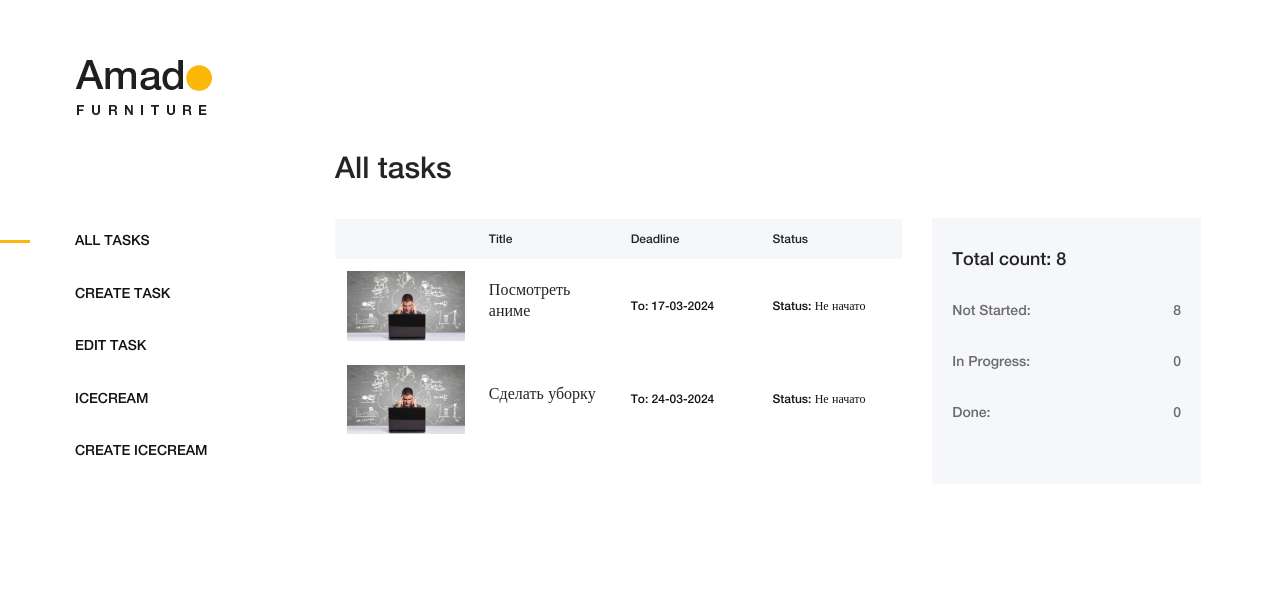
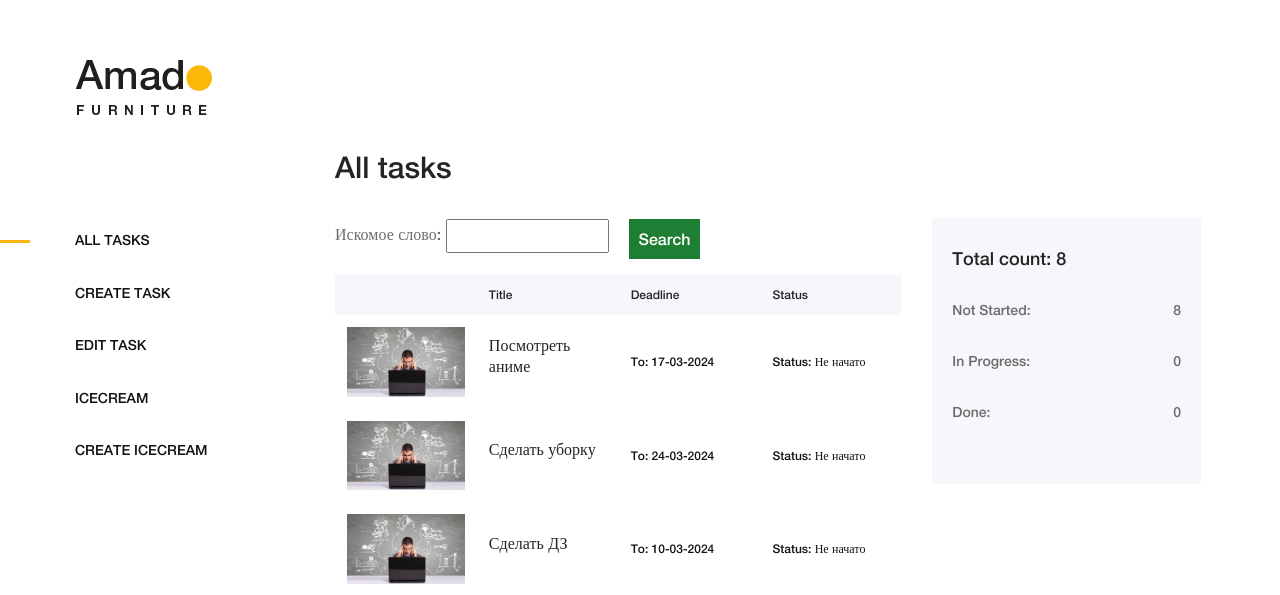
Before and after one commit to BakiyevaV/Django_HW, a Django app: page / in a window 1280 px wide. Shown: the top 595 px of the page. Run offline with Django 5.2, Linux system fonts and the light colour scheme; data comes from the database, SQL or seed files in the repository; both versions use the stored data as it was after the commit; some libraries are stand-ins or nearby versions.

Commit message:
Added hw for 16Feb

```diff
--- a/TaskBoard/forms.py
+++ b/TaskBoard/forms.py
@@ -63,8 +63,8 @@ class IcecreamForm(ModelForm):
         self.fields['weight'].validators.append(validate_weight)
 
 
-# class CaptchaTestForm(Form):
-#     captcha = CaptchaField()
+class CaptchaTestForm(Form):
+    captcha = CaptchaField()
 
 
 # class UserForm(ModelForm):
@@ -76,3 +76,6 @@ class IcecreamForm(ModelForm):
 #             'password': forms.PasswordInput(),
 #             'birth_date': forms.SelectDateWidget(attrs={'class': 'date-select-class'})
 #         }
+
+class SearchForm(forms.Form):
+    keyword = forms.CharField(max_length=20, label='Искомое слово')
--- a/TaskBoard/views.py
+++ b/TaskBoard/views.py
@@ -4,7 +4,7 @@ from django.core.paginator import Paginator
 from django.db.transaction import atomic
 
 from .models import Tasks, Subscribes, Icecream, LimitedEditionIcecream
-from .forms import TaskForm, StatusForm, IcecreamForm, TaskEditFormset
+from .forms import TaskForm, StatusForm, IcecreamForm, TaskEditFormset, SearchForm, CaptchaTestForm
 from django.views.decorators.http import require_http_methods
 from django.db import transaction
 
@@ -19,11 +19,13 @@ import datetime
 def create_task(request):
     if request.method == 'POST':
         form = TaskForm(request.POST)
-        if form.is_valid():
+        cap_form = CaptchaTestForm(request.POST)
+        if form.is_valid() and cap_form.is_valid():
             form.save()
             return redirect('taskboard:all_tasks')
     else:
         form = TaskForm()
+        cap_form = CaptchaTestForm()
     tasks = Tasks.actions.all()
     total_tasks_count = tasks.count()
     not_started_tasks_count = Tasks.actions.not_started_count()
@@ -33,7 +35,7 @@ def create_task(request):
     context = {'form': form, 'tasks': tasks, 'total_tasks_count': total_tasks_count,
                 'not_started_tasks_count': not_started_tasks_count,
                 'done_tasks_count': done_tasks_count, 'in_process_tasks_count': in_process_tasks_count,
-                'active_page': 'create task', 'title': 'Create new task'}
+                'active_page': 'create task', 'title': 'Create new task', 'cap_form': cap_form}
     return render(request, 'new_task.html', context)
 
     # if request.method == 'POST':
@@ -61,23 +63,68 @@ def create_task(request):
     # return render(request, 'new_task.html', context)
 
 
+# def get_all_tasks(request):
+#     model = Tasks
+#     total_tasks_count = Tasks.actions.count()
+#     not_started_tasks_count = Tasks.actions.not_started_count()
+#     done_tasks_count = Tasks.actions.done_count()
+#     in_process_tasks_count = Tasks.actions.in_progress_count()
+#     if request.method == 'POST':
+#         form = SearchForm(request.POST)
+#         if form.is_valid():
+#             keyword = form.cleaned_data['keyword']
+#             tasks = Tasks.actions.filter(title__icontains=keyword)
+#             paginator = Paginator(tasks, per_page=2, orphans=0)
+#             if 'page' in request.GET:
+#                 page_num = request.GET['page']
+#             else:
+#                 page_num = 1
+#             page = paginator.get_page(page_num)
+#             context = {'form': form, 'tasks': page.object_list, 'page_obj': page, 'total_tasks_count': total_tasks_count,
+#                        'not_started_tasks_count': not_started_tasks_count, 'done_tasks_count': done_tasks_count,
+#                        'in_process_tasks_count': in_process_tasks_count, 'active_page': 'all tasks',
+#                        'title': 'All tasks'}
+#             return render(request, 'index.html', context)
+#
+#     else:
+#         tasks = model.actions.order_by_title_length()
+#         paginator = Paginator(tasks, per_page=2, orphans=0)
+#         form = SearchForm()
+#         if 'page' in request.GET:
+#             page_num = request.GET['page']
+#         else:
+#             page_num = 1
+#         page = paginator.get_page(page_num)
+#         context = {'form': form, 'tasks': page.object_list, 'page_obj': page, 'total_tasks_count': total_tasks_count,
+#                    'not_started_tasks_count': not_started_tasks_count, 'done_tasks_count': done_tasks_count,
+#                    'in_process_tasks_count': in_process_tasks_count, 'active_page': 'all tasks',
+#                    'title': 'All tasks'}
+#         return render(request, 'index.html', context)
+
+
 def get_all_tasks(request):
-    model = Tasks
-    tasks = model.actions.order_by_title_length()
-    total_tasks_count = tasks.count()
+    form = SearchForm(request.POST or None)
+    if request.method == 'POST' and form.is_valid():
+        keyword = form.cleaned_data['keyword']
+        tasks = Tasks.actions.filter(title__icontains=keyword)
+    else:
+        tasks = Tasks.actions.order_by_title_length()
+    total_tasks_count = Tasks.actions.count()
     not_started_tasks_count = Tasks.actions.not_started_count()
     done_tasks_count = Tasks.actions.done_count()
     in_process_tasks_count = Tasks.actions.in_progress_count()
-    paginator = Paginator(tasks, per_page=2, orphans=0)
-    if 'page' in request.GET:
-        page_num = request.GET['page']
-    else:
-        page_num = 1
+
+    paginator = Paginator(tasks, per_page=3, orphans=0)
+    page_num = request.GET.get('page', 1)
     page = paginator.get_page(page_num)
-    context = {'tasks': page.object_list, 'page_obj': page, 'total_tasks_count': total_tasks_count,
-               'not_started_tasks_count': not_started_tasks_count, 'done_tasks_count': done_tasks_count,
-               'in_process_tasks_count': in_process_tasks_count, 'active_page': 'all tasks', 'title': 'All tasks'}
+
+    context = {'form': form, 'tasks': page.object_list, 'page_obj': page, 'total_tasks_count': total_tasks_count,
+                'not_started_tasks_count': not_started_tasks_count, 'done_tasks_count': done_tasks_count,
+                'in_process_tasks_count': in_process_tasks_count, 'active_page': 'all tasks', 'title': 'All tasks'}
+
     return render(request, 'index.html', context)
+
+
 
 
 @require_http_methods(['GET', 'POST'])
@@ -119,21 +166,24 @@ def create_icecream(request):
     special_fields = ['theme', 'season', 'sale_start_date', 'sale_end_date', 'unique_flavors']
     if request.method == 'POST':
         icecream_form = IcecreamForm(request.POST)
-        if icecream_form.is_valid():
+        cap_form = CaptchaTestForm(request.POST)
+        if icecream_form.is_valid() and cap_form.is_valid():
             icecream_form.save()
             return redirect('taskboard:icecream')
         else:
             icecream_form = IcecreamForm(request.POST)
+            cap_form = CaptchaTestForm(request.POST)
             print('не проходит')
             context = {'message':'Введены некорректные данные', 'title': 'Create icecream',
-                       'icecream_form': icecream_form, 'active_page': 'create icecream',
+                       'icecream_form': icecream_form, 'cap_form': cap_form, 'active_page': 'create icecream',
                        'special_fields': special_fields}
             return render(request, 'create_icecream.html', context)
 
     else:
         icecream_form = IcecreamForm()
+        cap_form = CaptchaTestForm()
     context = {'icecream_form': icecream_form, 'active_page': 'create icecream',
-                   'title': 'Create icecream', 'special_fields': special_fields}
+                   'title': 'Create icecream', 'special_fields': special_fields, 'cap_form': cap_form }
     return render(request, 'create_icecream.html', context)
 
 def get_icecream(request):
@@ -187,3 +237,19 @@ def edit_task(request):
 
 def commit_handler():
     print('Транзакция прошла успешно!')
+
+
+def search(request):
+    if request.method == 'POST':
+        form = SearchForm(request.POST)
+        if sf.is_valid():
+            keyword = sf.cleaned_data['keyword']
+            rubric_id = sf.cleaned_data['rubric'].pk
+            bbs = Bb.objects.filter(title__icontains=keyword,
+            rubric=rubric_id)
+            context = {'bbs': bbs}
+            return render(request, 'bboard/search_results.html', context)
+    else:
+        sf = SearchForm()
+        context = {'form': sf}
+        return render(request, 'bboard/search.html', context)
--- a/static/style.css
+++ b/static/style.css
@@ -7,6 +7,11 @@
     padding: 50px;
     display: flex;
     flex-direction: column;
+    align-items: flex-start;
+}
+.search_form{
+    display: flex;
+    flex-direction: row;
     align-items: flex-start;
 }
 .buttons{
@@ -28,3 +33,11 @@
 .hidden label{
     display: none;
 }
+.custom_button{
+    margin-left: 20px;
+    border: none;
+    height: 40px;
+    padding: 10px;
+    background-color: #1e7e34;
+    color: #FFFFFF;
+}
--- a/templates/includes/main_content.html
+++ b/templates/includes/main_content.html
@@ -49,7 +49,11 @@
                     <div class="cart-title mt-50">
                         <h2>All tasks</h2>
                     </div>
-
+                    <form class="search_form" method="post">
+                        {% csrf_token %}
+                        {{ form.as_p }}
+                        <button class="custom_button" type="submit" >Search</button>
+                    </form>
                     <div class="cart-table clearfix">
                         <table class="table table-responsive">
                             <thead>
```
Also changed, not shown: db.sqlite3.
